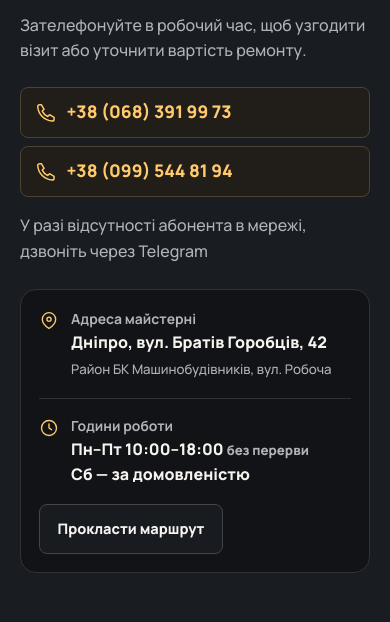
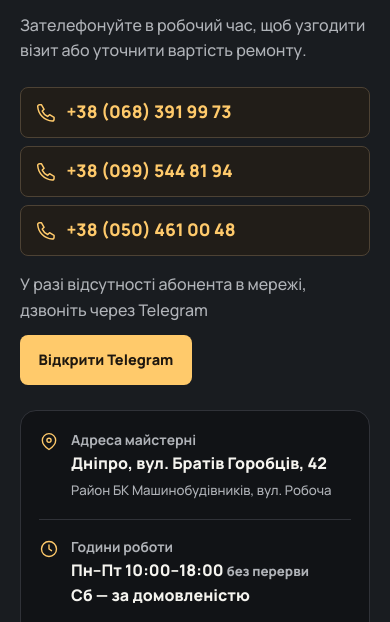
Before and after one commit to Master220Volt/Master220Volt.github.io, a plain HTML site: page index.html in a window 390 px wide. Shown: the part 3492-4114 px from the top of the page. Drawn offline with Linux system fonts and the light colour scheme.

Commit message:
Add third phone and Telegram button

```diff
--- a/index.html
+++ b/index.html
@@ -363,7 +363,8 @@ img { display: block; max-width: 100%; }
   html { scroll-behavior: auto; }
   *, *::before, *::after { animation: none !important; transition: none !important; }
 }
-  </style>
+  .telegram-button { margin-top: .75rem; }
+</style>
 </head>
 <body>
   <svg class="symbols" xmlns="http://www.w3.org/2000/svg" aria-hidden="true">
@@ -488,8 +489,10 @@ img { display: block; max-width: 100%; }
           <div class="phone-links">
             <a href="tel:+380683919973"><svg class="icon" aria-hidden="true"><use href="#i-phone"/></svg> +38 (068) 391 99 73</a>
             <a href="tel:+380995448194"><svg class="icon" aria-hidden="true"><use href="#i-phone"/></svg> +38 (099) 544 81 94</a>
+            <a href="tel:+380504610048"><svg class="icon" aria-hidden="true"><use href="#i-phone"/></svg> +38 (050) 461 00 48</a>
           </div>
           <p>У разі відсутності абонента в мережі, дзвоніть через Telegram</p>
+          <a class="button primary telegram-button" href="https://t.me/MasterVolt_dp">Відкрити Telegram</a>
         </div>
         <div class="location">
           <div class="location-item"><svg class="icon" aria-hidden="true"><use href="#i-pin"/></svg><div><h3>Адреса майстерні</h3><p>Дніпро, вул. Братів Горобців, 42</p><small>Район БК Машинобудівників, вул. Робоча</small></div></div>
@@ -516,9 +519,11 @@ img { display: block; max-width: 100%; }
       <div class="dialog-numbers">
         <a href="tel:+380683919973"><svg class="icon" aria-hidden="true"><use href="#i-phone"/></svg> +38 (068) 391 99 73</a>
         <a href="tel:+380995448194"><svg class="icon" aria-hidden="true"><use href="#i-phone"/></svg> +38 (099) 544 81 94</a>
+        <a href="tel:+380504610048"><svg class="icon" aria-hidden="true"><use href="#i-phone"/></svg> +38 (050) 461 00 48</a>
       </div>
       <p id="dialog-hours">Пн–Пт 10:00–18:00 · Сб за домовленістю</p>
       <p id="dialog-telegram">У разі відсутності абонента в мережі, дзвоніть через Telegram</p>
+      <a class="button primary telegram-button" href="https://t.me/MasterVolt_dp">Відкрити Telegram</a>
     </div>
   </dialog>
 <script>
```
